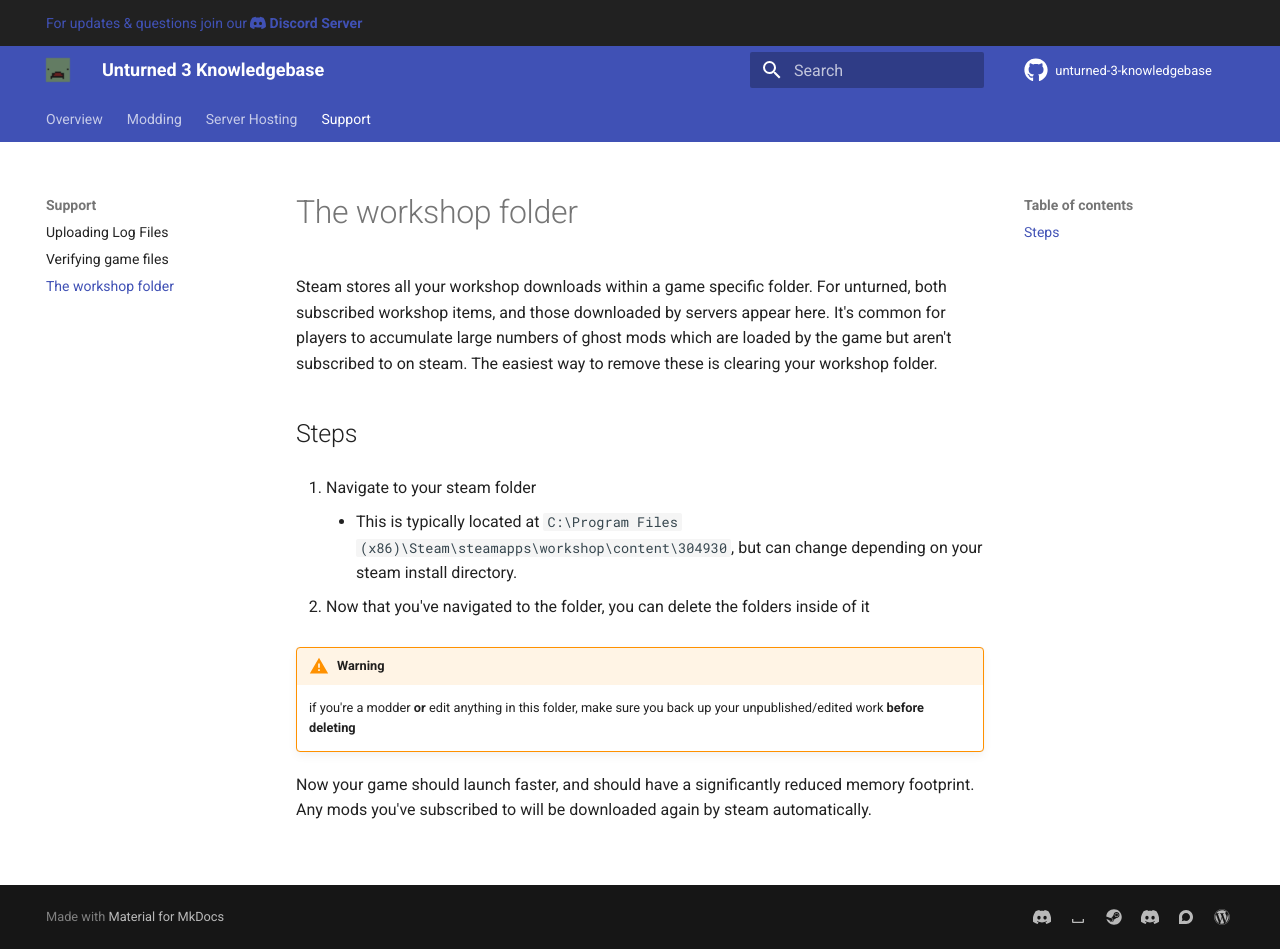
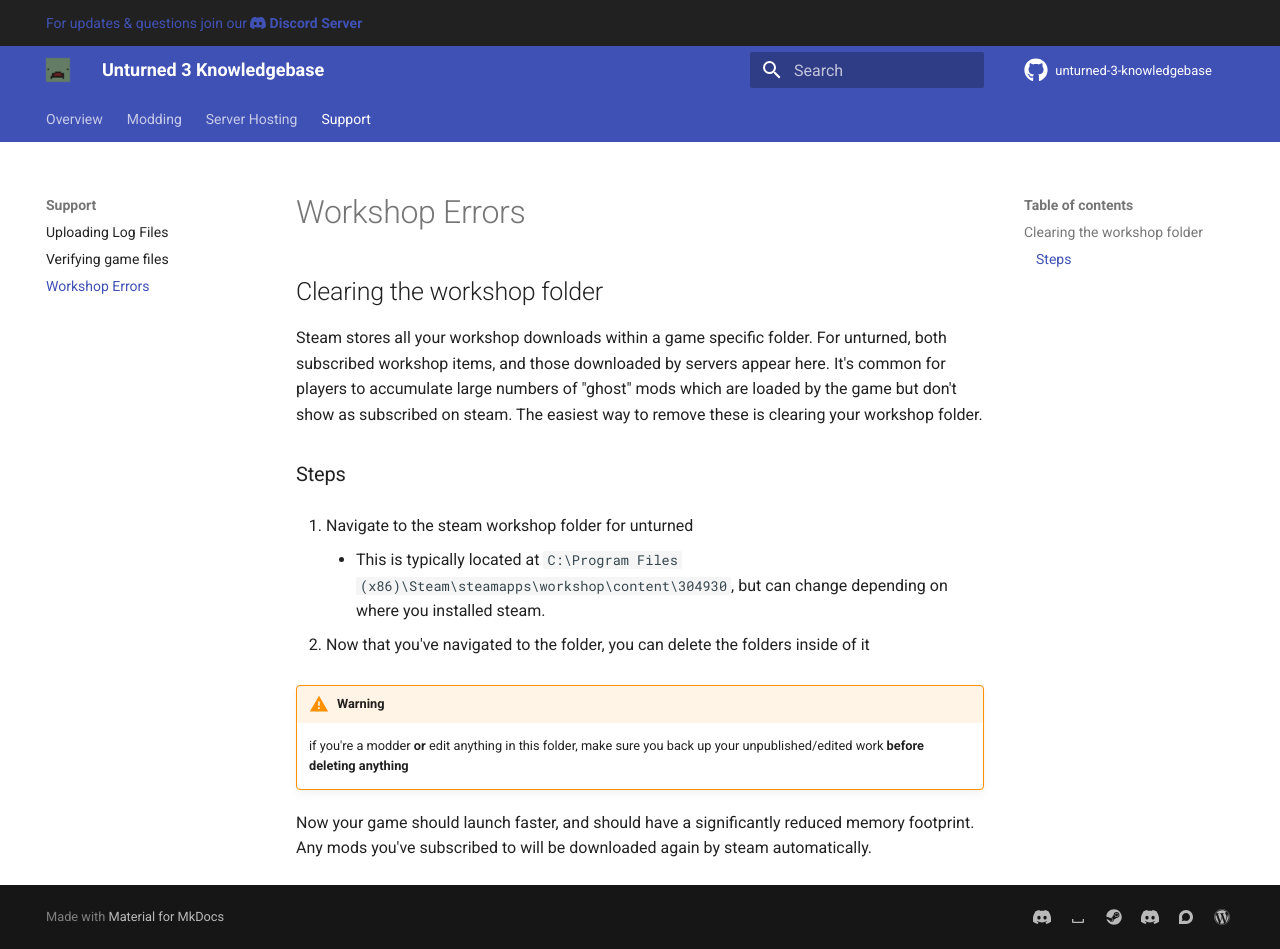
Before and after one commit to unturned-info/unturned-3-knowledgebase, an MkDocs documentation site: the page built from docs/support/Troubleshooting/workshopFolder.md, in a window 1280 px wide and 949 px high. Built offline with MkDocs 1.6.1 and Material for MkDocs 9.7.7, drawn with Linux system fonts in a browser that asks for light colours; comment, search, counter and statistics services are not loaded.

Commit message:
Edits to Workshop Issues page & adds workshop page to common issues

```diff
--- a/docs/support/Troubleshooting/workshopFolder.md
+++ b/docs/support/Troubleshooting/workshopFolder.md
@@ -1,16 +1,18 @@
-# The workshop folder
+# Workshop Errors
 
-Steam stores all your workshop downloads within a game specific folder. For unturned, both subscribed workshop items, and those downloaded by servers appear here. It's common for players to accumulate large numbers of ghost mods which are loaded by the game but aren't subscribed to on steam. The easiest way to remove these is clearing your workshop folder.
+## Clearing the workshop folder
 
-## Steps
+Steam stores all your workshop downloads within a game specific folder. For unturned, both subscribed workshop items, and those downloaded by servers appear here. It's common for players to accumulate large numbers of "ghost" mods which are loaded by the game but don't show as subscribed on steam. The easiest way to remove these is clearing your workshop folder.
 
-1. Navigate to your steam folder
+### Steps
 
-    * This is typically located at `C:\Program Files (x86)\Steam\steamapps\workshop\content\304930`, but can change depending on your steam install directory.
+1. Navigate to the steam workshop folder for unturned
+
+    * This is typically located at `C:\Program Files (x86)\Steam\steamapps\workshop\content\304930`, but can change depending on where you installed steam.
 
 2. Now that you've navigated to the folder, you can delete the folders inside of it
 
 !!! warning
-    if you're a modder **or** edit anything in this folder, make sure you back up your unpublished/edited work **before deleting**
+    if you're a modder **or** edit anything in this folder, make sure you back up your unpublished/edited work **before deleting anything**
 
 Now your game should launch faster, and should have a significantly reduced memory footprint. Any mods you've subscribed to will be downloaded again by steam automatically.
```
Also changed, not shown: docs/support/Common Issues.md (+4 -0 lines).
